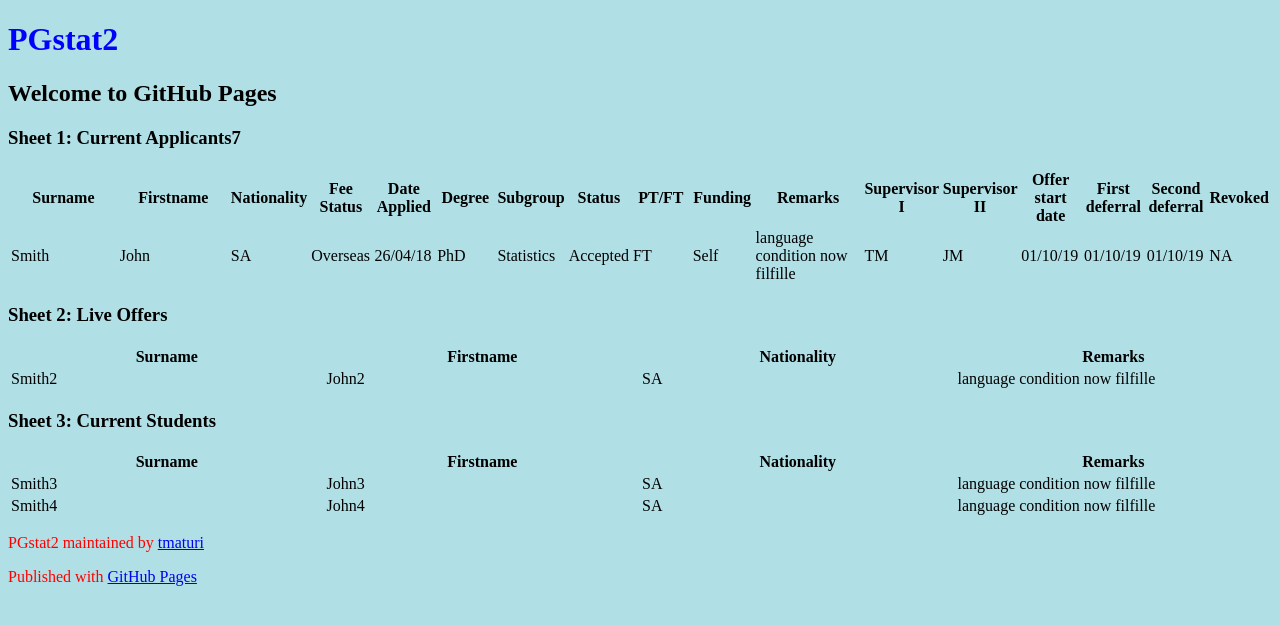
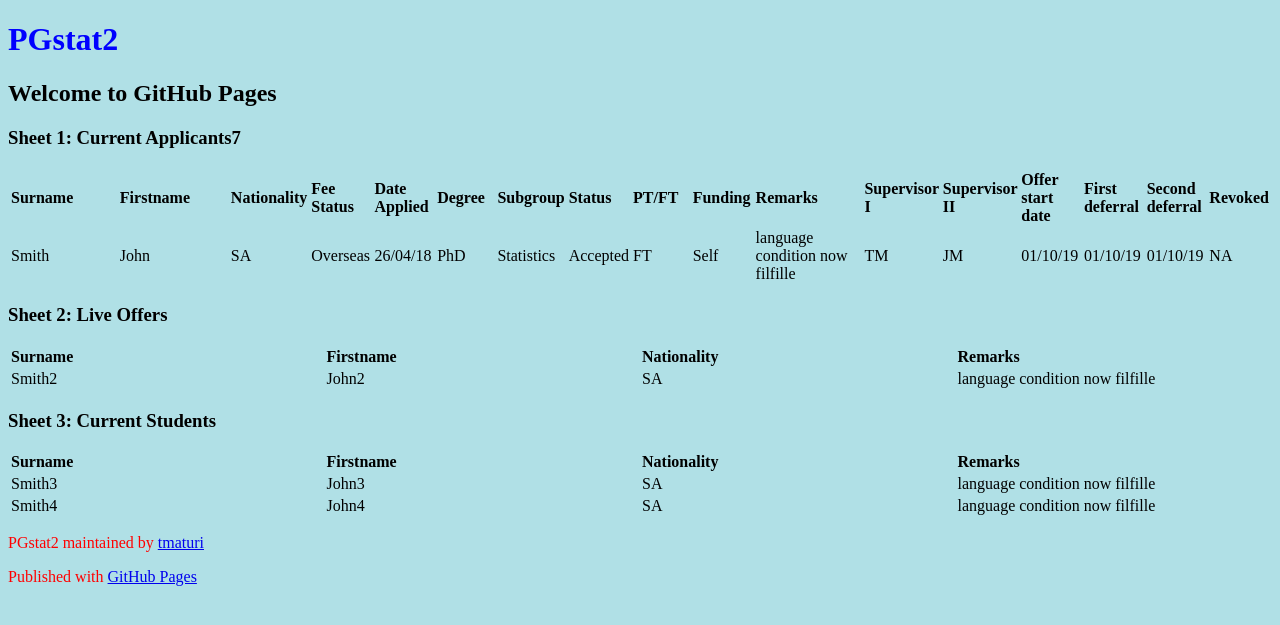
Before and after one commit to tmaturi/PGstat2, a Jekyll site: the page built from README.md, in a window 1280 px wide. Shown: the top 625 px of the page. Built offline with Jekyll 4.4.1, drawn with Linux system fonts in a browser that asks for light colours; our own code applies the rules of GitHub Pages for plain Markdown files; the repository's description, which GitHub fills in, is left out.

Commit message:
Update default.html

```diff
--- a/_layouts/default.html
+++ b/_layouts/default.html
@@ -11,6 +11,9 @@ p    {color: red;}
         overflow-x: auto;
         display: block;
     }
+        th {
+  text-align: left;
+}
 </style>
 </head>
 <body>
```
